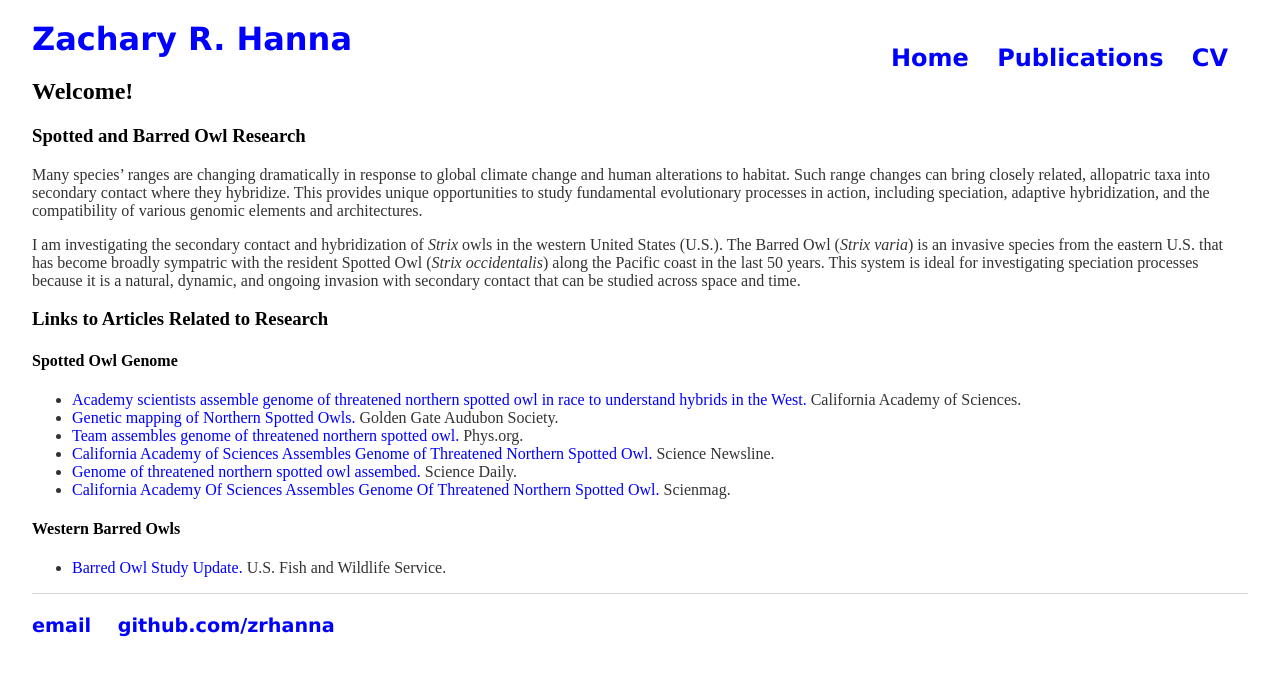
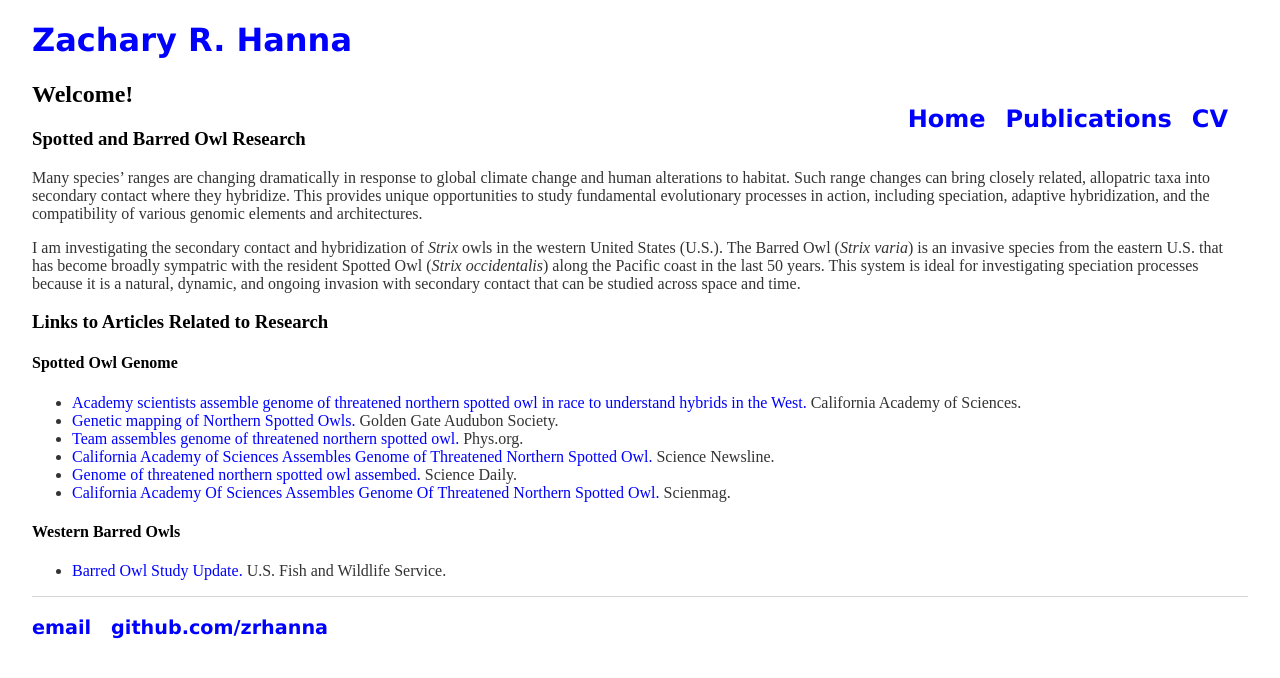
Before and after one commit to zacharyhanna/zacharyhanna.github.io, a Jekyll site: the page built from index.md, in a window 1280 px wide. Shown: the top 678 px of the page. Built offline with Jekyll 4.4.1, drawn with Linux system fonts in a browser that asks for light colours.

Commit message:
Update main.css

```diff
--- a/css/main.css
+++ b/css/main.css
@@ -6,19 +6,24 @@ header {
     width:100%;
 }
 nav {
-    display:inline;
+    display:flex;
     float:right;
 }
 nav ul, footer ul {
+    display: flex;
+    flex-flow: row wrap;
+    overflow: hidden;
     font-family:'Verdana', 'Arial', 'Helvetica', 'Sans-Serif';
     font-size: 1.5em;
     padding: 0px;
     list-style: none;
     font-weight: bold;
+    text-align: center
 }
 nav ul li, footer ul li {
     display: inline-block;
     margin-right: 20px;
+    text-align: center
 }
 a {
     text-decoration: none;
@@ -28,7 +33,8 @@ a:hover {
     text-decoration: underline;
 }
 h1 {
-    display: inline;
+    display: block;
+    text-align: center
     font-size: 2em;
     font-family:'Verdana', 'Arial', 'Helvetica', 'Sans-Serif';
 }
```
